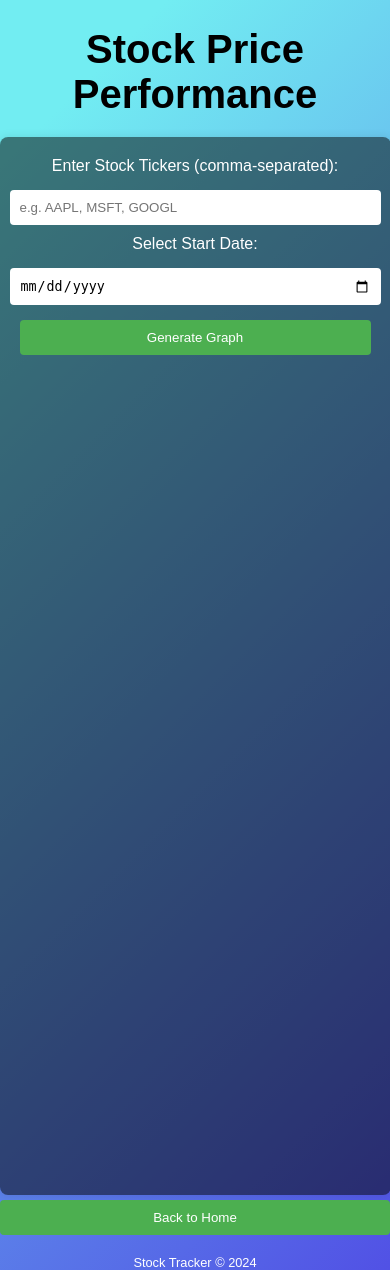
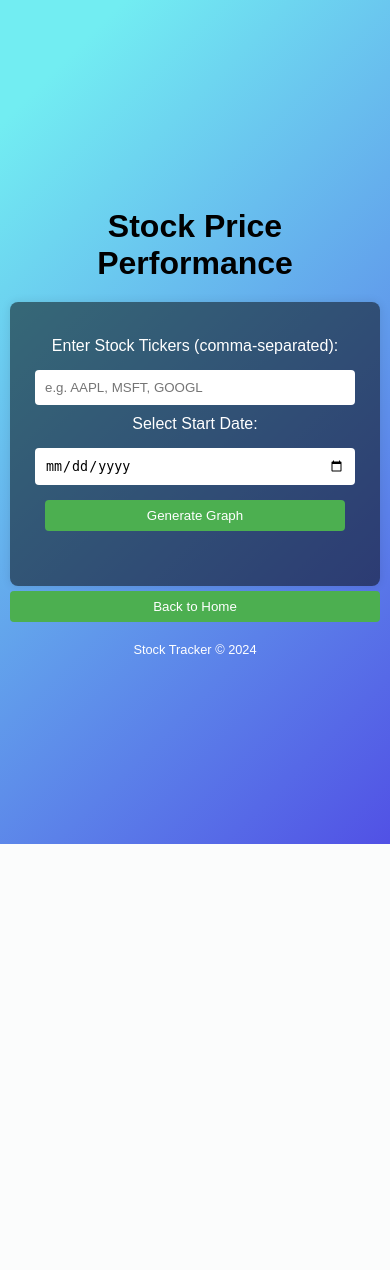
Before and after one commit to JTtryingtoCode/AssetAnalysis, a Flask app: page /stock_price_performance in a window 390 px wide. After the commit the page ends 844 px from the top, so only its background shows below. Run offline with Flask 3, Linux system fonts and the light colour scheme; some libraries are stand-ins or nearby versions.

Commit message:
Update stock_price_performance.html

```diff
--- a/templates/stock_price_performance.html
+++ b/templates/stock_price_performance.html
@@ -4,7 +4,7 @@
     <meta charset="UTF-8">
     <meta name="viewport" content="width=device-width, initial-scale=1.0">
     <title>Stock Price Performance</title>
-    <link rel="stylesheet" href="{{ url_for('static', filename='style.css') }}">
+    <link rel="stylesheet" href="/static/style.css">
     <style>
         body {
             display: flex;
@@ -17,6 +17,8 @@
             background: linear-gradient(135deg, #72EDF2 10%, #5151E5 100%);
             color: white;
             text-align: center;
+            padding: 10px;
+            box-sizing: border-box;
         }
         h1 {
             margin-bottom: 20px;
@@ -30,8 +32,9 @@
             padding: 20px;
             border-radius: 8px;
             box-shadow: 0 0 10px rgba(0, 0, 0, 0.1);
-            width: 90%;
-            max-width: 1200px;
+            width: 100%;
+            max-width: 1000px;
+            box-sizing: border-box;
         }
         form {
             display: flex;
@@ -61,10 +64,27 @@
         button:hover {
             background-color: #45a049;
         }
+        #stock_graph {
+            width: 100%;
+            height: auto;
+        }
         .footer {
             margin-top: 20px;
             font-size: 0.8em;
             color: #fff;
+        }
+        @media (max-width: 600px) {
+            h1 {
+                font-size: 2em;
+            }
+            form {
+                width: 100%;
+                max-width: 300px;
+                padding: 15px;
+            }
+            button {
+                padding: 8px;
+            }
         }
     </style>
     <script src="https://code.jquery.com/jquery-3.6.0.min.js"></script>
@@ -86,7 +106,7 @@
                         if (response.error) {
                             alert(response.error);
                         } else {
-                            Plotly.newPlot('stock_graph', JSON.parse(response.graph).data, JSON.parse(response.graph).layout);
+                            Plotly.newPlot('stock_graph', JSON.parse(response.graph).data, JSON.parse(response.graph).layout, {responsive: true});
                         }
                     },
                     error: function(xhr) {
@@ -109,7 +129,7 @@
 
             <button type="submit">Generate Graph</button>
         </form>
-        <div id="stock_graph" style="width: 100%; height: 800px;"></div>
+        <div id="stock_graph"></div>
     </div>
     <button onclick="window.location.href='/'">Back to Home</button>
     <div class="footer">
```
